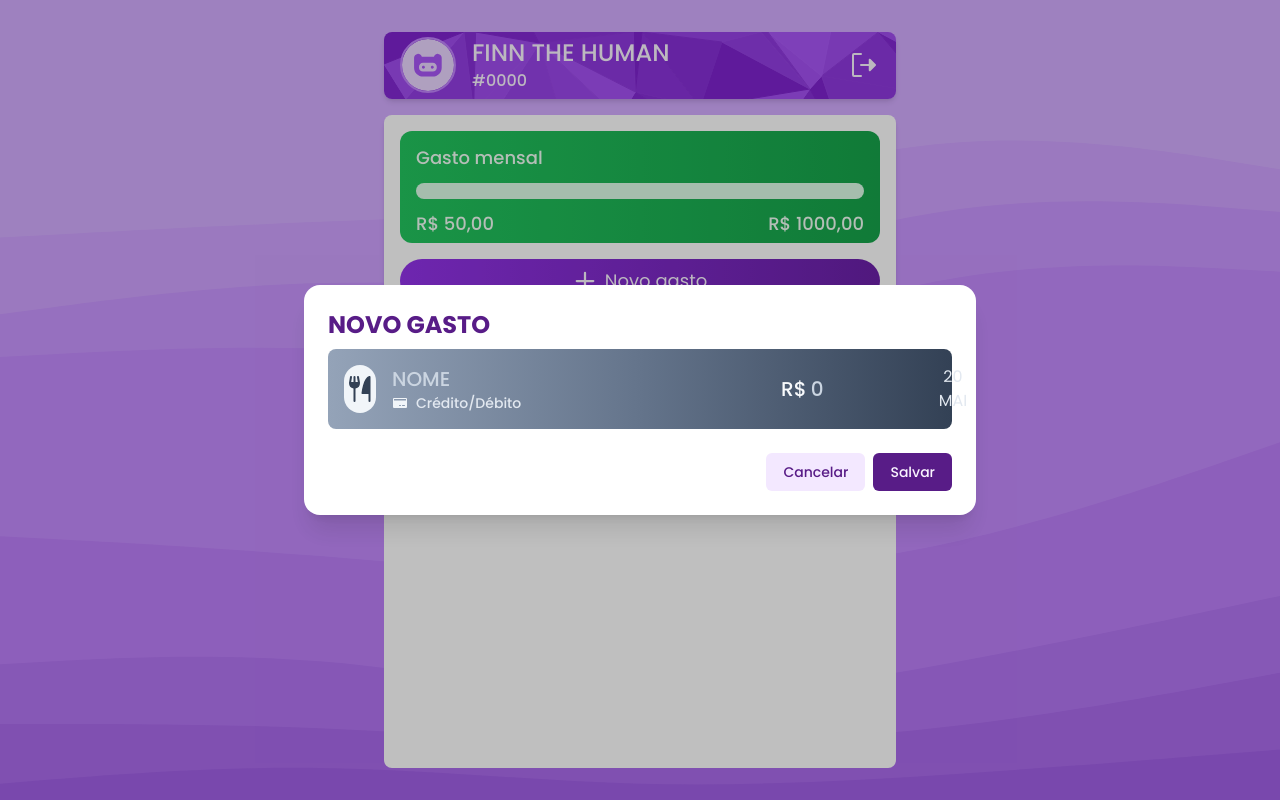
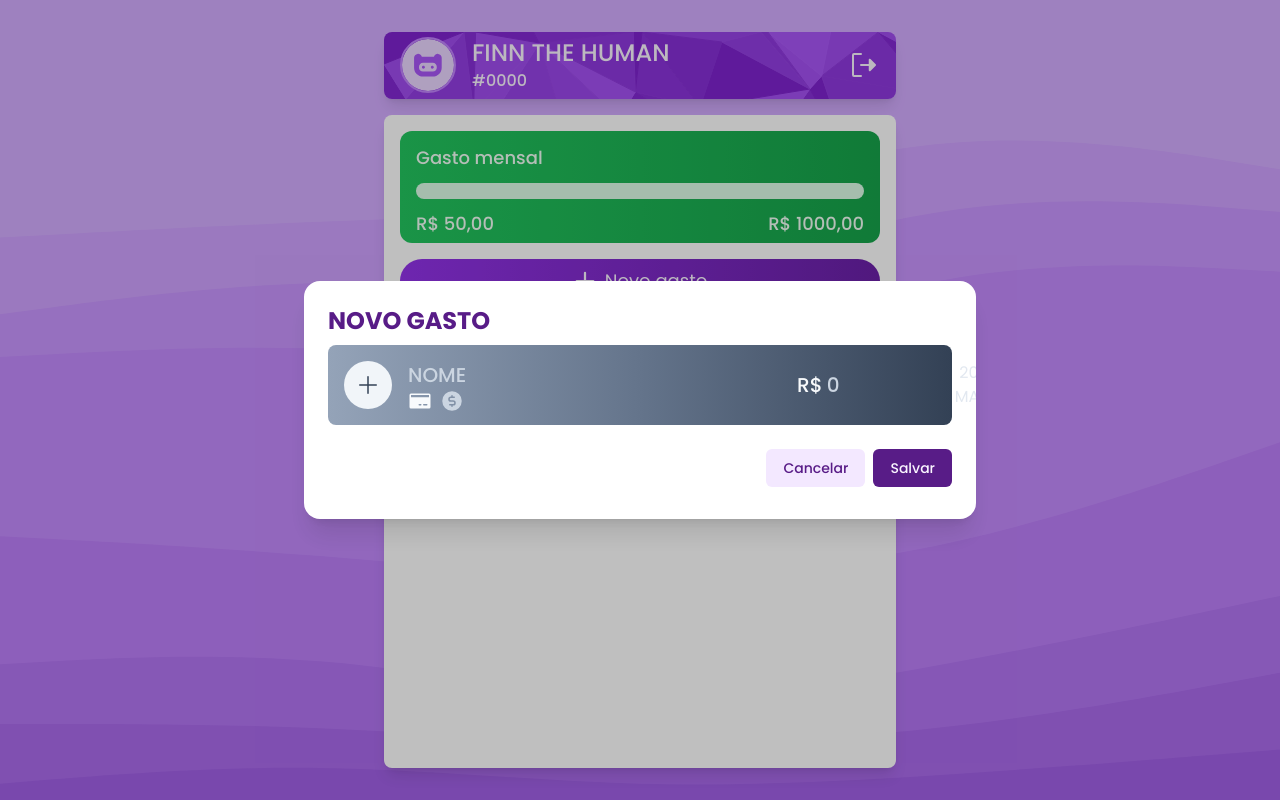
Before and after one commit to visumi/finance-web, a React (Vite) app: page /dashboard in a window 1280 px wide. Both pictures are taken after a click on the button "Novo gasto". Built offline with nearby package versions, Linux system fonts and the light colour scheme; no server answers.

Commit message:
Progresso no modal de criar despesa

```diff
--- a/src/App.tsx
+++ b/src/App.tsx
@@ -1,28 +1,38 @@
-import { useEffect, useState } from 'react';
-import { BrowserRouter, Route, Routes } from 'react-router-dom';
+import { useEffect } from 'react';
+import { Route, Routes, useNavigate } from 'react-router-dom';
+import useSWR from 'swr';
 import Dashboard from './pages/dashboard';
 import Login from './pages/login';
+
+const fetcher = (url: string, credentials: {}) =>
+  fetch(url, credentials).then((r) => r.json());
 
 const App = () => {
   console.log('Desenvolvido por Vinícius Isumi - https://isumi.com.br');
 
-  const [user, setUser] = useState({ loggedIn: false });
+  const navigate = useNavigate();
+
+  const { data, error } = useSWR(
+    ['http://localhost:4000/account', { credentials: 'include' }],
+    fetcher
+  );
 
   useEffect(() => {
-    fetch('http://localhost:4000/account', { credentials: 'include' })
-      .then((r) => r.json())
-      .then((data) => {
-        setUser({ ...data });
-      });
-  }, []);
+    console.log(data);
+    if (!(!error && !data) && !data.loggedIn) {
+      navigate('/', { replace: true });
+    }
+  }, [data]);
+
+  if (!data && !error) {
+    return <></>;
+  }
 
   return (
-    <BrowserRouter>
-      <Routes>
-        <Route path='/' element={<Login />} />
-        <Route path='/dashboard' element={<Dashboard user={user} />} />
-      </Routes>
-    </BrowserRouter>
+    <Routes>
+      <Route path='/' element={<Login />} />
+      <Route path='/dashboard' element={<Dashboard user={data} />} />
+    </Routes>
   );
 };
 
--- /dev/null
+++ b/src/components/category-selector.tsx
@@ -0,0 +1,151 @@
+import {
+  Asterisk,
+  Car,
+  FirstAid,
+  ForkKnife,
+  Gift,
+  House,
+  PawPrint,
+  Plus,
+  Popcorn,
+  ShoppingCart,
+  TShirt,
+} from 'phosphor-react';
+import { useEffect, useState } from 'react';
+
+interface CategorySelectorProps {
+  changeCategory(category: string): void;
+}
+
+const CategorySelector = ({ changeCategory }: CategorySelectorProps) => {
+  const [open, setOpen] = useState(false);
+  let [category, setCategory] = useState('any');
+
+  useEffect(() => {
+    changeCategory(category);
+  }, [category]);
+
+  //Geral - Roupas - Restaurante - Transporte - Entretenimento - Moradia - Mercado - Saúde - Pet - Presentes
+
+  return (
+    <div onClick={() => setOpen(!open)} className='relative'>
+      <div className='flex w-12 h-12 rounded-full bg-slate-100 hover:cursor-pointer hover:bg-slate-200'>
+        <Plus
+          className='mx-auto my-auto text-slate-700'
+          size={24}
+          weight='fill'
+        />
+      </div>
+      {open && (
+        <div className='absolute flex flex-col -bottom-13'>
+          <div className='flex space-x-1'>
+            <div
+              onClick={() => setCategory('1')}
+              className='flex w-12 h-12 mt-1 rounded-full shadow-lg bg-slate-100 hover:cursor-pointer hover:bg-slate-200'
+            >
+              <Asterisk
+                className='mx-auto my-auto text-slate-700'
+                size={24}
+                weight='bold'
+              />
+            </div>
+            <div
+              onClick={() => setCategory('2')}
+              className='flex w-12 h-12 mt-1 rounded-full shadow-lg bg-slate-100 hover:cursor-pointer hover:bg-slate-200'
+            >
+              <TShirt
+                className='mx-auto my-auto text-slate-700'
+                size={24}
+                weight='fill'
+              />
+            </div>
+            <div
+              onClick={() => setCategory('3')}
+              className='flex w-12 h-12 mt-1 rounded-full shadow-lg bg-slate-100 hover:cursor-pointer hover:bg-slate-200'
+            >
+              <Car
+                className='mx-auto my-auto text-slate-700'
+                size={24}
+                weight='fill'
+              />
+            </div>
+            <div
+              onClick={() => setCategory('4')}
+              className='flex w-12 h-12 mt-1 rounded-full shadow-lg bg-slate-100 hover:cursor-pointer hover:bg-slate-200'
+            >
+              <Popcorn
+                className='mx-auto my-auto text-slate-700'
+                size={24}
+                weight='fill'
+              />
+            </div>
+            <div
+              onClick={() => setCategory('5')}
+              className='flex w-12 h-12 mt-1 rounded-full shadow-lg bg-slate-100 hover:cursor-pointer hover:bg-slate-200'
+            >
+              <House
+                className='mx-auto my-auto text-slate-700'
+                size={24}
+                weight='fill'
+              />
+            </div>
+          </div>
+          <div className='flex space-x-1'>
+            <div
+              onClick={() => setCategory('1')}
+              className='flex w-12 h-12 mt-1 rounded-full shadow-lg bg-slate-100 hover:cursor-pointer hover:bg-slate-200'
+            >
+              <ShoppingCart
+                className='mx-auto my-auto text-slate-700'
+                size={24}
+                weight='fill'
+              />
+            </div>
+            <div
+              onClick={() => setCategory('2')}
+              className='flex w-12 h-12 mt-1 rounded-full shadow-lg bg-slate-100 hover:cursor-pointer hover:bg-slate-200'
+            >
+              <FirstAid
+                className='mx-auto my-auto text-slate-700'
+                size={24}
+                weight='fill'
+              />
+            </div>
+            <div
+              onClick={() => setCategory('3')}
+              className='flex w-12 h-12 mt-1 rounded-full shadow-lg bg-slate-100 hover:cursor-pointer hover:bg-slate-200'
+            >
+              <ForkKnife
+                className='mx-auto my-auto text-slate-700'
+                size={24}
+                weight='fill'
+              />
+            </div>
+            <div
+              onClick={() => setCategory('4')}
+              className='flex w-12 h-12 mt-1 rounded-full shadow-lg bg-slate-100 hover:cursor-pointer hover:bg-slate-200'
+            >
+              <Gift
+                className='mx-auto my-auto text-slate-700'
+                size={24}
+                weight='fill'
+              />
+            </div>
+            <div
+              onClick={() => setCategory('5')}
+              className='flex w-12 h-12 mt-1 rounded-full shadow-lg bg-slate-100 hover:cursor-pointer hover:bg-slate-200'
+            >
+              <PawPrint
+                className='mx-auto my-auto text-slate-700'
+                size={24}
+                weight='fill'
+              />
+            </div>
+          </div>
+        </div>
+      )}
+    </div>
+  );
+};
+
+export default CategorySelector;
--- a/src/components/expense.tsx
+++ b/src/components/expense.tsx
@@ -2,7 +2,7 @@ import { CreditCard, ForkKnife } from 'phosphor-react';
 
 const Expense = () => {
   return (
-    <div className='flex w-full h-20 p-4 rounded-lg bg-gradient-to-r from-sky-500 to-sky-600'>
+    <div className='flex w-full h-20 p-4 rounded-lg bg-gradient-to-r from-sky-500 to-sky-600 shadow-sm'>
       <div className='flex w-12 h-12 rounded-full bg-sky-100'>
         <ForkKnife
           className='mx-auto my-auto text-sky-700'
--- a/src/components/history.tsx
+++ b/src/components/history.tsx
@@ -2,7 +2,7 @@ import Expense from './expense';
 
 const History = () => {
   return (
-    <div className='w-2/5 h-screen p-4 mx-auto mb-8 bg-white rounded-lg'>
+    <div className='w-2/5 h-screen p-4 mx-auto mb-8 bg-white shadow-lg rounded-lg'>
       <h1 className='text-2xl font-bold text-purple-900'>
         HISTÓRICO DE GASTOS
       </h1>
--- a/src/components/newExpense.tsx
+++ b/src/components/new-expense.tsx
@@ -1,15 +1,10 @@
-import { CreditCard, ForkKnife } from 'phosphor-react';
+import CategorySelector from './category-selector';
+import PaymentMethod from './payment-method';
 
 const NewExpense = () => {
   return (
     <div className='flex w-full h-20 p-4 rounded-lg bg-gradient-to-r from-slate-400 via-slate-500 to-slate-700'>
-      <div className='flex w-12 h-12 rounded-full bg-slate-100'>
-        <ForkKnife
-          className='mx-auto my-auto text-slate-700'
-          size={32}
-          weight='fill'
-        />
-      </div>
+      <CategorySelector changeCategory={(category: string) => console.log(category)} />
       <div className='flex flex-col pl-4'>
         <input
           maxLength={20}
@@ -18,14 +13,9 @@ const NewExpense = () => {
           className='my-auto text-xl font-medium bg-transparent outline-none text-slate-50 border-1 placeholder-slate-300'
         />
         <div className='flex space-x-2'>
-          <CreditCard
-            className='my-auto text-slate-100'
-            size={16}
-            weight='fill'
+          <PaymentMethod
+            changeMethod={(method: string) => console.log(method)}
           />
-          <span className='my-auto text-sm font-medium text-slate-200'>
-            Crédito/Débito
-          </span>
         </div>
       </div>
       <span className='my-auto text-xl font-medium text-slate-50 pr-1'>R$</span>
--- a/src/components/newModal.tsx
+++ b/src/components/new-modal.tsx
@@ -1,7 +1,7 @@
 import { Transition, Dialog } from '@headlessui/react';
 import { Fragment } from 'react';
 import toast from 'react-hot-toast';
-import NewExpense from './newExpense';
+import NewExpense from './new-expense';
 
 interface newModalProps {
   isOpen: boolean;
@@ -36,7 +36,7 @@ const NewModal = ({ isOpen, closeModal }: newModalProps) => {
                 leaveFrom='opacity-100 scale-100'
                 leaveTo='opacity-0 scale-95'
               >
-                <Dialog.Panel className='w-full max-w-2xl p-6 overflow-hidden text-left align-middle transition-all transform bg-white shadow-xl rounded-2xl'>
+                <Dialog.Panel className='w-full max-w-2xl px-6 pt-6 pb-8 overflow-hidden text-left align-middle transition-all transform bg-white shadow-xl rounded-2xl'>
                   <Dialog.Title
                     as='h3'
                     className='text-2xl font-bold text-purple-900'
--- /dev/null
+++ b/src/components/payment-method.tsx
@@ -0,0 +1,58 @@
+import { RadioGroup } from '@headlessui/react';
+import { CreditCard, CurrencyCircleDollar } from 'phosphor-react';
+import { useEffect, useState } from 'react';
+import { Tooltip } from './tooltip';
+
+interface paymentMethodProps {
+  changeMethod(method: string): void;
+}
+
+const PaymentMethod = ({ changeMethod }: paymentMethodProps) => {
+  let [method, setMethod] = useState('card');
+
+  useEffect(() => {
+    changeMethod(method);
+  }, [method]);
+
+  return (
+    <RadioGroup value={method} onChange={setMethod}>
+      <div className='flex space-x-2'>
+        <RadioGroup.Option value='card'>
+          {({ checked }) => (
+            <Tooltip message='Cartão'>
+              <CreditCard
+                className={
+                  checked
+                    ? 'text-slate-50 hover:cursor-pointer'
+                    : 'text-slate-300 hover:cursor-pointer'
+                }
+                size={24}
+                weight='fill'
+              />
+            </Tooltip>
+          )}
+        </RadioGroup.Option>
+        <RadioGroup.Option value='money'>
+          {({ checked }) => (
+            <Tooltip message='Dinheiro'>
+              {' '}
+              <CurrencyCircleDollar
+                className={
+                  checked
+                    ? 'text-slate-50 hover:cursor-pointer'
+                    : 'text-slate-300 hover:cursor-pointer'
+                }
+                size={24}
+                weight='fill'
+              />
+            </Tooltip>
+          )}
+        </RadioGroup.Option>
+      </div>
+    </RadioGroup>
+  );
+};
+
+PaymentMethod.defaultProps = {};
+
+export default PaymentMethod;
--- /dev/null
+++ b/src/components/tooltip.tsx
@@ -0,0 +1,20 @@
+import { ReactNode } from 'react';
+export const Tooltip = ({
+  message,
+  children,
+}: {
+  message: string;
+  children: ReactNode;
+}) => {
+  return (
+    <div className='relative flex flex-col items-center group'>
+      {children}
+      <div className='absolute flex-col items-center hidden mb-6 top-7 hover:flex group-hover:flex'>
+        <div className='w-3 h-3 rotate-45 bg-purple-700'></div>
+        <span className='relative z-10 p-2 -mt-2 text-xs leading-none whitespace-no-wrap bg-purple-600 rounded-md shadow-lg text-purple-50'>
+          {message}
+        </span>
+      </div>
+    </div>
+  );
+};
--- a/src/main.tsx
+++ b/src/main.tsx
@@ -1,10 +1,13 @@
 import React from 'react';
 import ReactDOM from 'react-dom/client';
+import { BrowserRouter } from 'react-router-dom';
 import App from './App';
 import './index.css';
 
 ReactDOM.createRoot(document.getElementById('root')!).render(
   <React.StrictMode>
-    <App />
+    <BrowserRouter>
+      <App />
+    </BrowserRouter>
   </React.StrictMode>
 );
--- a/src/pages/dashboard.tsx
+++ b/src/pages/dashboard.tsx
@@ -3,7 +3,7 @@ import { useState } from 'react';
 import { Toaster } from 'react-hot-toast';
 import History from '../components/history';
 import Meta from '../components/meta';
-import NewModal from '../components/newModal';
+import NewModal from '../components/new-modal';
 import { User } from '../models/user';
 import images from '../utils/images';
 
@@ -27,7 +27,7 @@ const Dashboard = ({ user }: DashboardProps) => {
     <div className='flex h-screen bg-no-repeat bg-cover bg-waves'>
       <NewModal isOpen={isOpen} closeModal={() => setIsOpen(false)}></NewModal>
       <div className='flex flex-col justify-center w-full'>
-        <div className='flex w-2/5 mx-auto mt-8 mb-4 rounded-lg shadow-md h-32 bg-poly2'>
+        <div className='flex w-2/5 mx-auto mt-8 mb-4 rounded-lg shadow-lg h-32 bg-poly2'>
           <img
             className='my-auto ml-4 border-2 border-purple-400 rounded-full h-14 w-14'
             src={user?.img || images.UserImg}
@@ -48,7 +48,7 @@ const Dashboard = ({ user }: DashboardProps) => {
             weight='fill'
           />
         </div>
-        <div className='w-2/5 p-4 mx-auto mb-4 bg-white rounded-lg shadow-md'>
+        <div className='w-2/5 p-4 mx-auto mb-4 bg-white rounded-lg shadow-lg'>
           <Meta />
           <button
             onClick={() => setIsOpen(true)}
@@ -67,6 +67,6 @@ const Dashboard = ({ user }: DashboardProps) => {
   );
 };
 
-Dashboard.defaultProps = { user: { loggedIn: false } };
+Dashboard.defaultProps = {};
 
 export default Dashboard;
```
